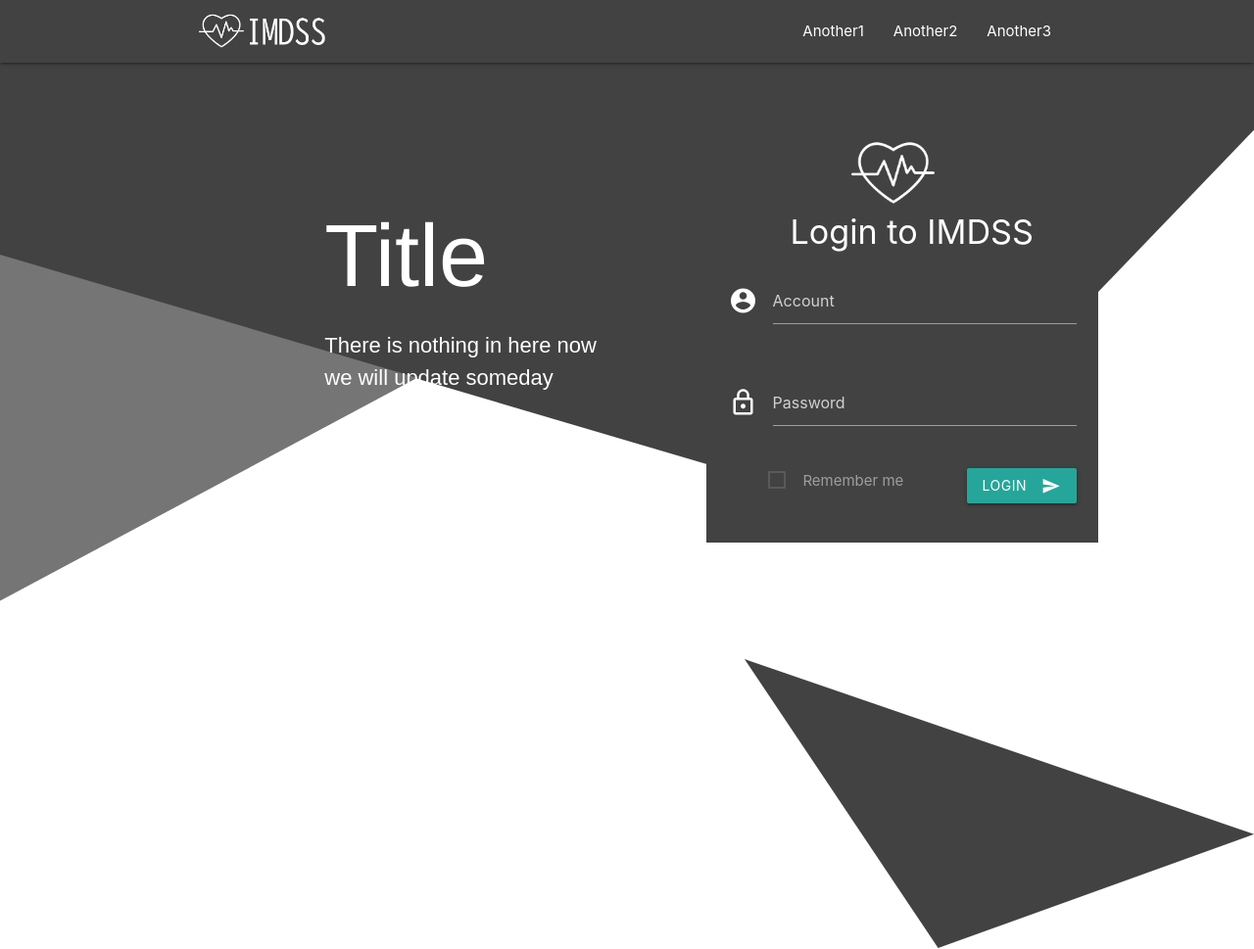
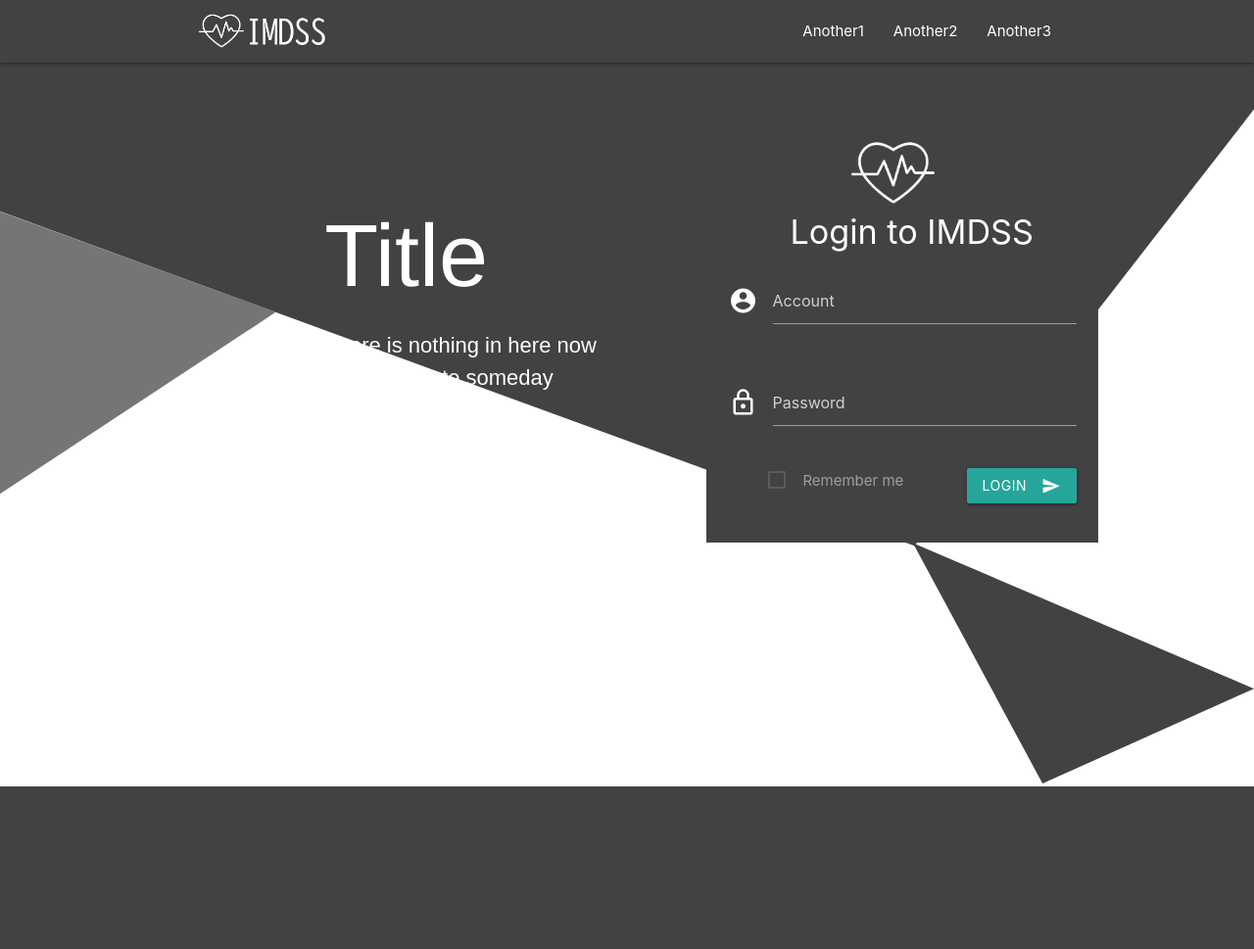
Before and after one commit to CCU-KLDP/IMDSS, a Django app: page /login/ in a window 1280 px wide; the page is wider, and only the part inside the window is pictured. Shown: that part at 98% size. After the commit the page ends 803 px from the top of that part, so only its background shows below. Run offline with Django 3.2, Linux system fonts and the light colour scheme; some libraries are stand-ins or nearby versions.

Commit message:
將頁面排版的方式改用百分比，以符合各種大小的螢幕

```diff
--- a/IMDSS/static/css/login/bg_style.css
+++ b/IMDSS/static/css/login/bg_style.css
@@ -45,8 +45,8 @@ clip-path: polygon(0 0, 100% 0, 100% 52%, 0 34%);
 }
 
 #hexagon_top_black{
-    width: 1920px;
-    height:900px;
+    width: 100%;
+    height:93%;
     clip-path: polygon(50% 0%, 100% 0, 100% 16%, 81% 80%, 0 29%, 0 0);
     position:absolute;
     z-index: -3;
@@ -55,35 +55,35 @@ clip-path: polygon(0 0, 100% 0, 100% 52%, 0 34%);
 }
 
 .traingle_top_right_white{
-    width: 1340px;
-    height:919px;
+    width: 70%;
+    height:95%;
     clip-path: polygon(100% 9%, 40% 100%, 100% 100%);
 
     background-color:white;
     position:absolute;
     z-index: -2;
-    top:50px;
+    top:5.4%;
     right:0px;
 }
 
 .traingle_top_right_black{
-    width: 520px;
-    height:298px;
+    width: 27.2%;
+    height:31%;
     clip-path: polygon(100% 61%, 0 1%, 38% 100%);
 
     position:absolute;
     z-index: -1;
-    top:670px;
+    top:69%;
     right:0px;
 }
 .traingle_top_left_grey{
-    width: 600px;
-    height:520px;
+    width: 31%;
+    height:53%;
     clip-path: polygon(71% 24.2%, 0 0, 0 68%);
 
     position:absolute;
     z-index: -1;
-    top:260px;
+    top:27%;
     left:0px;
 }
 
```
